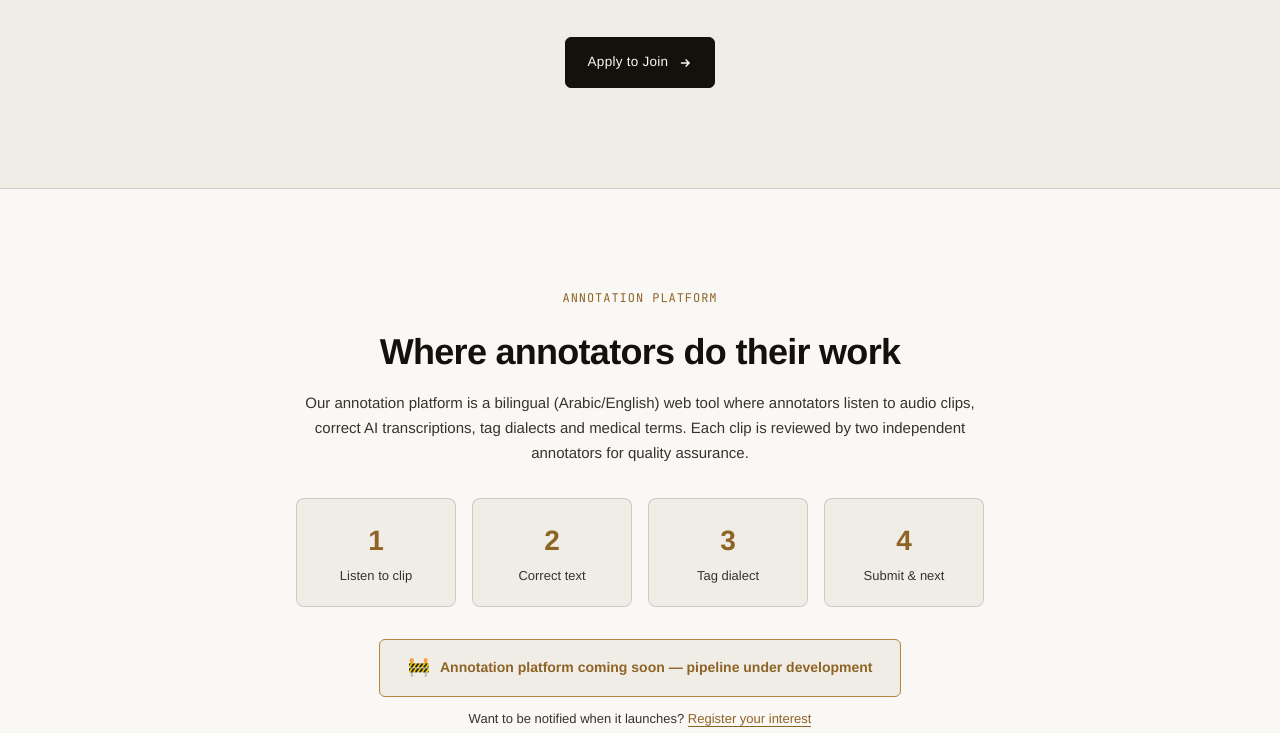
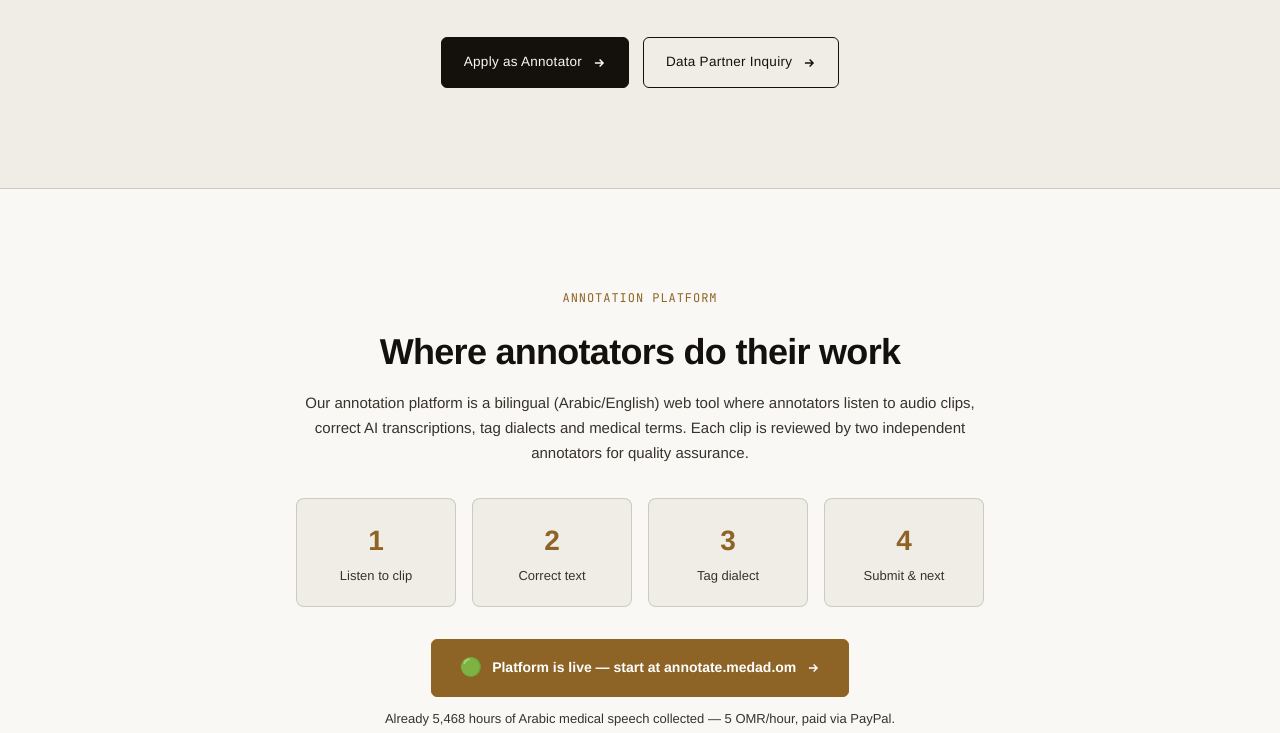
Before and after one commit to alalawi2/medad-website, a website: page join.html in a window 1280 px wide. Shown: the part 1577-2310 px from the top of the page. Drawn offline with Linux system fonts and the light colour scheme.

Commit message:
Wire join.html + annotate.html to the live annotation platform
The annotation platform at annotate.medad.om is now live. Updates:

- join.html: replaced "Apply to Join" mailto with direct CTA to
  https://annotate.medad.om (separate Data Partner inquiry button kept).
- join.html: replaced the "🚧 coming soon" banner with a "🟢 Platform is
  live" CTA + live hours counter (5 OMR/hour, paid via PayPal).
- annotate.html: redirect now goes straight to https://annotate.medad.om
  (was the in-page anchor /#annotate).
- main.js: small fetch from api.medad.om/api/public/stats to populate
  the live "X hours collected" number on join.html. Fails silently if
  the API is unreachable, leaving the fallback value visible.

No changes to index.html, team.html, or other pages. The clinical app
repo (alalawi2/medad) is intentionally untouched.

```diff
--- a/join.html
+++ b/join.html
@@ -228,8 +228,11 @@ img{max-width:100%;display:block}
       </div>
     </div>
 
-    <div style="text-align:center;margin-top:40px">
-      <a class="btn btn-primary" href="mailto:dr.abdullahalalawi@gmail.com?subject=I%20want%20to%20join%20Medad">Apply to Join
+    <div style="text-align:center;margin-top:40px;display:flex;flex-wrap:wrap;gap:14px;justify-content:center">
+      <a class="btn btn-primary" href="https://annotate.medad.om" target="_blank" rel="noopener">Apply as Annotator
+        <svg class="arrow" width="14" height="14" viewBox="0 0 24 24" fill="none" stroke="currentColor" stroke-width="2.5"><path d="M5 12h14M13 6l6 6-6 6"></path></svg>
+      </a>
+      <a class="btn btn-ghost" href="mailto:info@medresearch-academy.om?subject=Medad%20%E2%80%94%20Data%20Partner%20interest">Data Partner Inquiry
         <svg class="arrow" width="14" height="14" viewBox="0 0 24 24" fill="none" stroke="currentColor" stroke-width="2.5"><path d="M5 12h14M13 6l6 6-6 6"></path></svg>
       </a>
     </div>
@@ -262,10 +265,11 @@ img{max-width:100%;display:block}
       </div>
     </div>
 
-    <div style="display:inline-flex;align-items:center;gap:10px;padding:14px 28px;background:var(--paper-2);border:1px solid var(--gold);border-radius:6px;font-size:14px;color:var(--gold-deep);font-weight:600">
-      <span style="font-size:18px">🚧</span> Annotation platform coming soon — pipeline under development
-    </div>
-    <p style="font-size:13px;color:var(--ink-soft);margin-top:12px">Want to be notified when it launches? <a href="mailto:dr.abdullahalalawi@gmail.com?subject=Notify%20me%20when%20annotation%20platform%20launches" style="color:var(--gold-deep);border-bottom:1px solid var(--gold-deep)">Register your interest</a></p>
+    <a href="https://annotate.medad.om" target="_blank" rel="noopener" style="display:inline-flex;align-items:center;gap:10px;padding:14px 28px;background:var(--gold-deep);border:1px solid var(--gold-deep);border-radius:6px;font-size:14px;color:white;font-weight:600;text-decoration:none">
+      <span style="font-size:18px">🟢</span> Platform is live — start at annotate.medad.om
+      <svg width="14" height="14" viewBox="0 0 24 24" fill="none" stroke="currentColor" stroke-width="2.5"><path d="M5 12h14M13 6l6 6-6 6"></path></svg>
+    </a>
+    <p style="font-size:13px;color:var(--ink-soft);margin-top:12px">Already <span id="liveHours">5,468</span> hours of Arabic medical speech collected — 5 OMR/hour, paid via PayPal.</p>
   </div>
 </section>
 
```
Also changed, not shown: main.js (+13 -0 lines).
